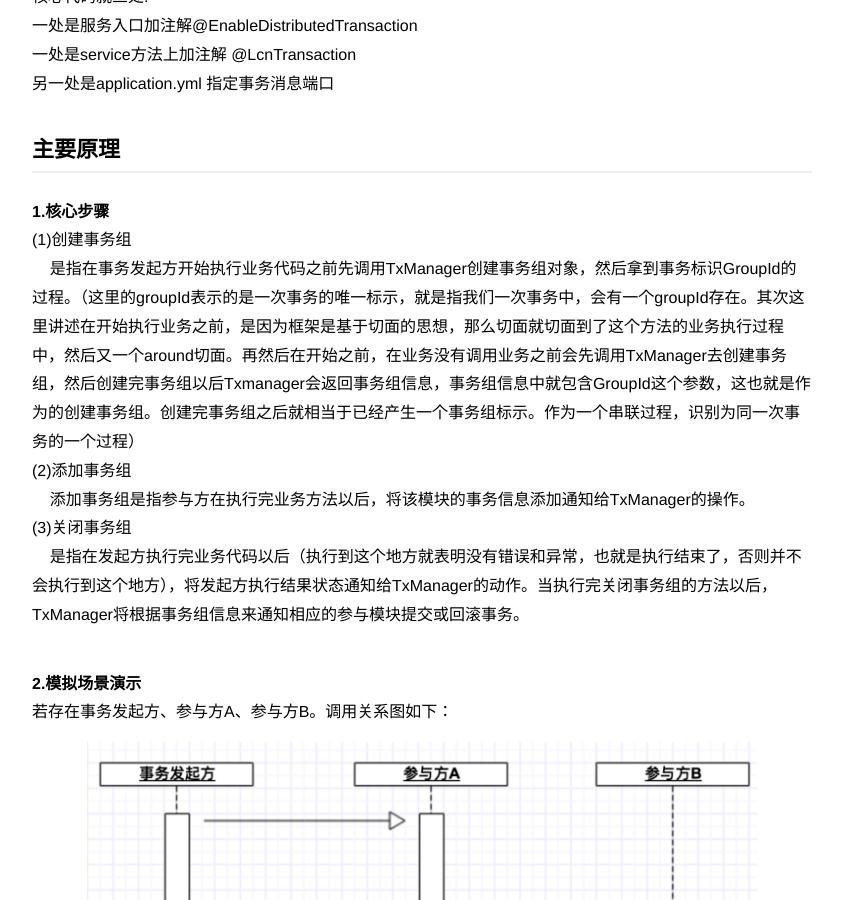
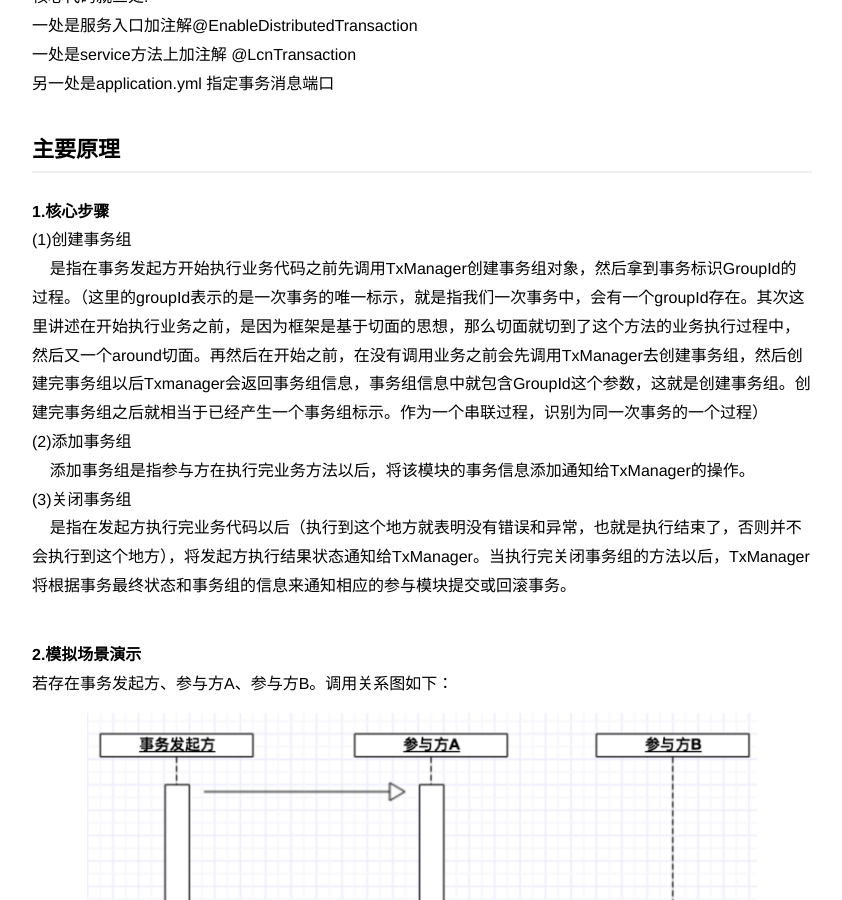
Before and after one commit to sunzhensky/sunzhensky.github.io, a Jekyll site: the page built from _posts/2019-12-10-TX-LCN.md, in a window 1280 px wide and 900 px high, scrolled down 3622 px. Shown: the whole window, without its empty margins (218-1060 px from the left). Built offline with Jekyll 4.4.1, drawn with Linux system fonts in a browser that asks for light colours.

Commit message:
Update 2019-12-10-TX-LCN.md

```diff
--- a/_posts/2019-12-10-TX-LCN.md
+++ b/_posts/2019-12-10-TX-LCN.md
@@ -137,11 +137,11 @@ tx-lcn:
 -
 <b>1.核心步骤</b><br>
 (1)创建事务组<br>
-&nbsp;&nbsp;&nbsp;&nbsp;是指在事务发起方开始执行业务代码之前先调用TxManager创建事务组对象，然后拿到事务标识GroupId的过程。（这里的groupId表示的是一次事务的唯一标示，就是指我们一次事务中，会有一个groupId存在。其次这里讲述在开始执行业务之前，是因为框架是基于切面的思想，那么切面就切面到了这个方法的业务执行过程中，然后又一个around切面。再然后在开始之前，在业务没有调用业务之前会先调用TxManager去创建事务组，然后创建完事务组以后Txmanager会返回事务组信息，事务组信息中就包含GroupId这个参数，这也就是作为的创建事务组。创建完事务组之后就相当于已经产生一个事务组标示。作为一个串联过程，识别为同一次事务的一个过程）<br>
+&nbsp;&nbsp;&nbsp;&nbsp;是指在事务发起方开始执行业务代码之前先调用TxManager创建事务组对象，然后拿到事务标识GroupId的过程。（这里的groupId表示的是一次事务的唯一标示，就是指我们一次事务中，会有一个groupId存在。其次这里讲述在开始执行业务之前，是因为框架是基于切面的思想，那么切面就切到了这个方法的业务执行过程中，然后又一个around切面。再然后在开始之前，在没有调用业务之前会先调用TxManager去创建事务组，然后创建完事务组以后Txmanager会返回事务组信息，事务组信息中就包含GroupId这个参数，这就是创建事务组。创建完事务组之后就相当于已经产生一个事务组标示。作为一个串联过程，识别为同一次事务的一个过程）<br>
 (2)添加事务组<br>
 &nbsp;&nbsp;&nbsp;&nbsp;添加事务组是指参与方在执行完业务方法以后，将该模块的事务信息添加通知给TxManager的操作。<br>
 (3)关闭事务组<br>
-&nbsp;&nbsp;&nbsp;&nbsp;是指在发起方执行完业务代码以后（执行到这个地方就表明没有错误和异常，也就是执行结束了，否则并不会执行到这个地方），将发起方执行结果状态通知给TxManager的动作。当执行完关闭事务组的方法以后，TxManager将根据事务组信息来通知相应的参与模块提交或回滚事务。
+&nbsp;&nbsp;&nbsp;&nbsp;是指在发起方执行完业务代码以后（执行到这个地方就表明没有错误和异常，也就是执行结束了，否则并不会执行到这个地方），将发起方执行结果状态通知给TxManager。当执行完关闭事务组的方法以后，TxManager将根据事务最终状态和事务组的信息来通知相应的参与模块提交或回滚事务。
 
 <b>2.模拟场景演示</b><br>
 若存在事务发起方、参与方A、参与方B。调用关系图如下：
```
